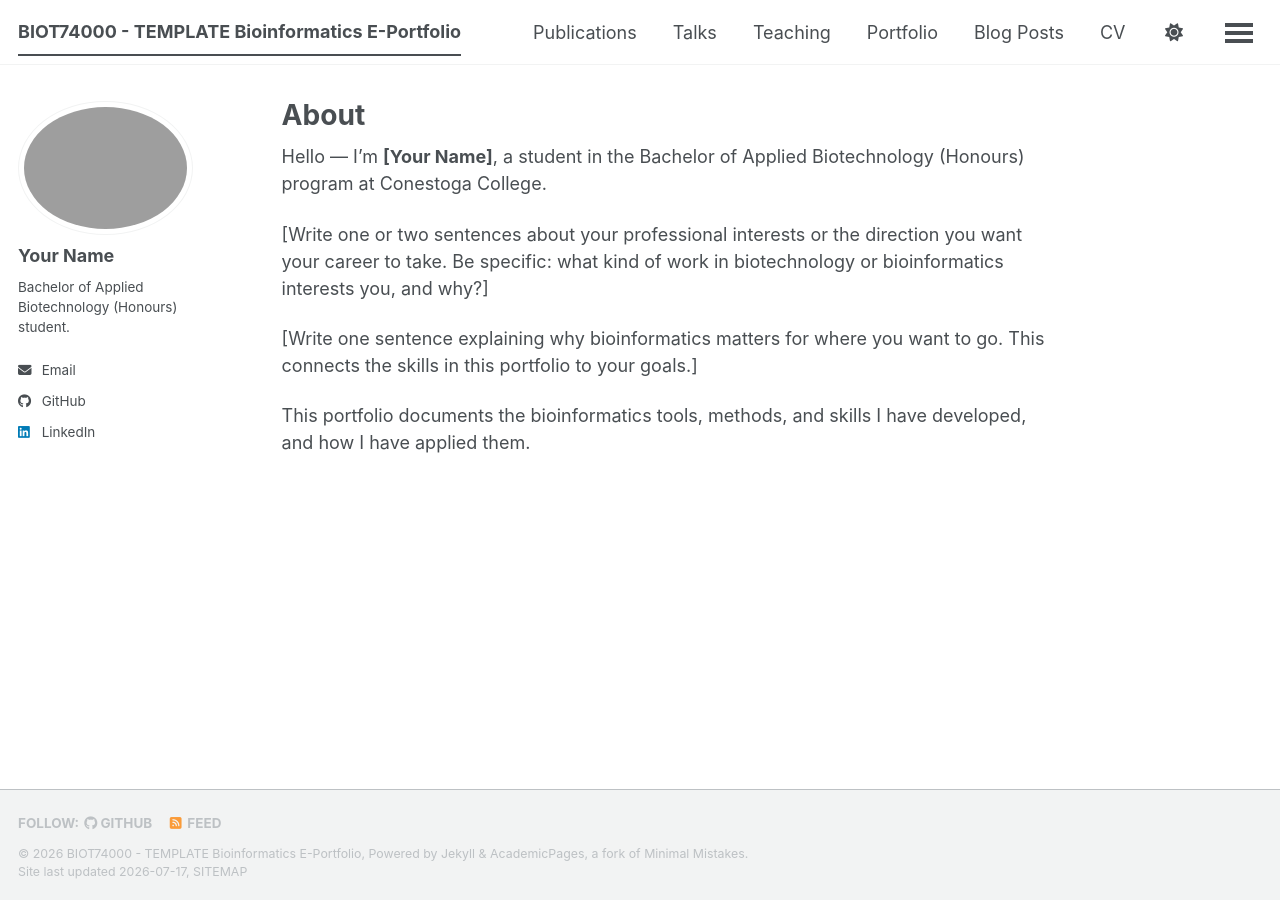
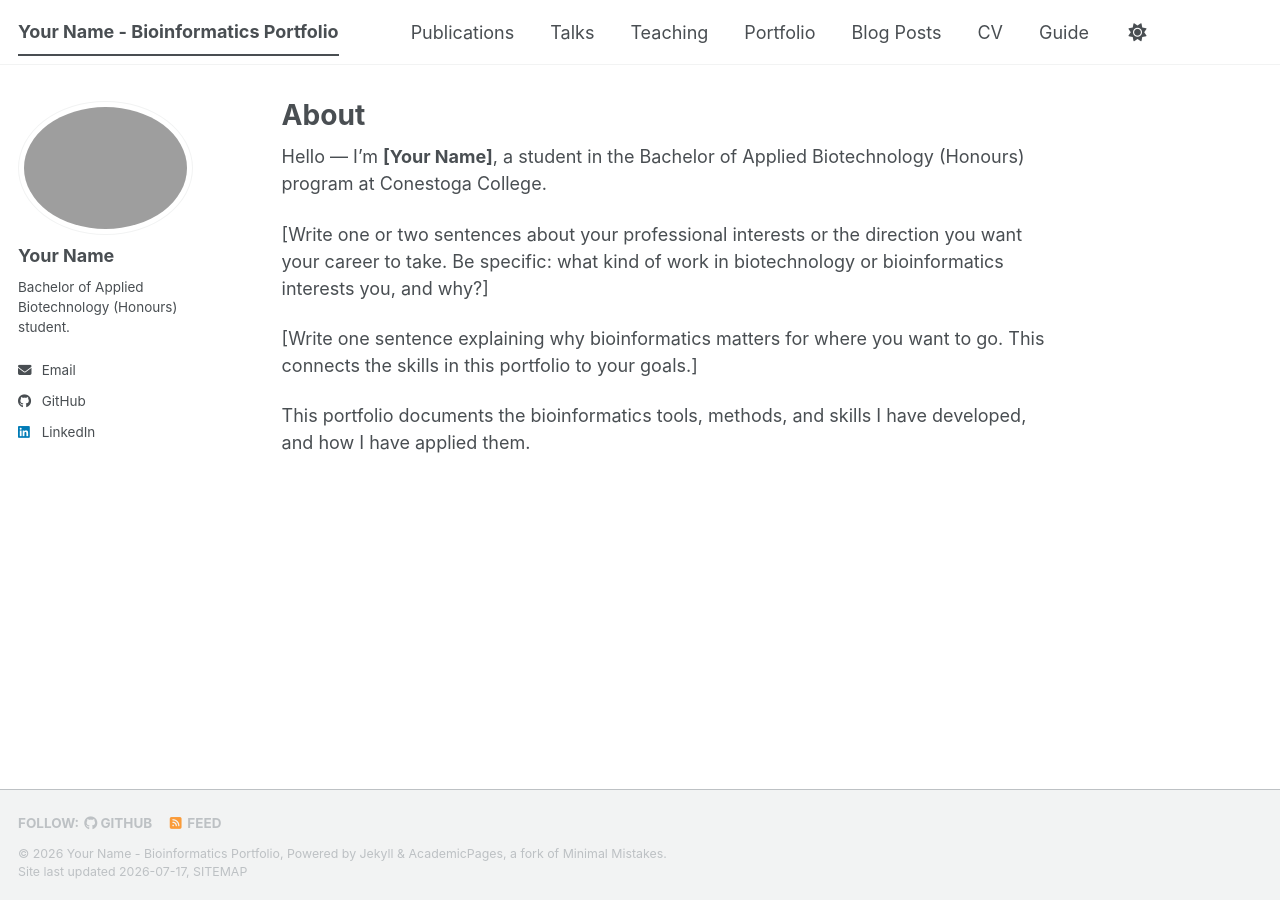
Before and after one commit to nerdkole/BIOT74000Template, a Jekyll site: the page built from _pages/about.md, in a window 1280 px wide. Built offline with Jekyll 4.4.1, drawn with Linux system fonts in a browser that asks for light colours; a script bundle is joined from its source files by our own code; library files that are not in the unit come from our copies; part of the change alters nothing that is shown.

Commit message:
Update _config.yml
returned to template version

```diff
--- a/_config.yml
+++ b/_config.yml
@@ -16,7 +16,7 @@
 
 # Your site's title - appears in the top-left of every page and in the browser tab.
 # Example: "Nykole Crevits - Bioinformatics Portfolio"
-title: "BIOT74000 - TEMPLATE Bioinformatics E-Portfolio"
+title: "Your Name - Bioinformatics Portfolio"
 
 # A short subtitle/description for the site.
 description: "BIOT74000 Bioinformatics E-Portfolio, Bachelor of Applied Biotechnology (Honours), Conestoga College."
@@ -26,23 +26,17 @@ description: "BIOT74000 Bioinformatics E-Portfolio, Bachelor of Applied Biotechn
 #  or your site's styling (colours, fonts, layout) will break.
 # -------------------------------------------------------------------
 
-# Replace "nerdkole" with YOUR GitHub username (lowercase).
-url: "https://nerdkole.github.io"
-  # Replace "yourusername" with your GitHub username (lowercase).
-  #url: "https://yourusername.github.io"
+# Replace "yourusername" with your GitHub username (lowercase).
+url: "https://yourusername.github.io"
 
 # This MUST match your repository name exactly, including the leading slash.
 # If you named your repository "biot74000-portfolio" as instructed, leave this as-is.
 # If you named it something else, change the part after the slash to match.
-  #baseurl: "/BIOT74000Template"
-baseurl: "/nerdkole.github.io-BIOT74000Template"
+baseurl: "/biot74000-portfolio"
 
-# Replace "nerdkole" with: yourusername/biot74000-portfolio
-  #repository: "nerdkole/BIOT74000Template"
-repository: "nerdkole/nerdkole.github.io-BIOT74000Template"
-  # Replace with: yourusername/biot74000-portfolio
-  #repository: "yourusername/biot74000-portfolio"
-    #https://nerdkole.github.io/nerdkole.github.io-BIOT74000Template/
+# Replace with: yourusername/biot74000-portfolio
+repository: "yourusername/biot74000-portfolio"
+
 # -------------------------------------------------------------------
 #  YOUR PROFILE (appears in the sidebar on every page)
 # -------------------------------------------------------------------
```
